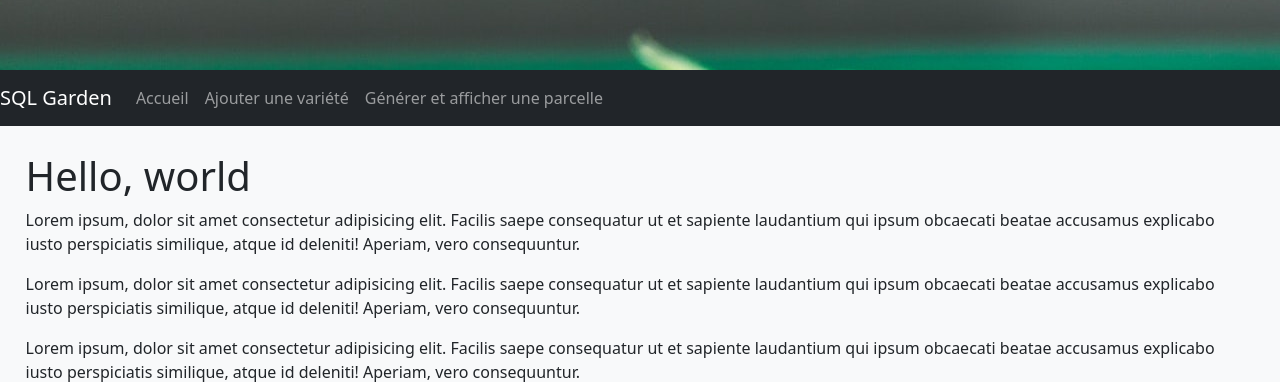
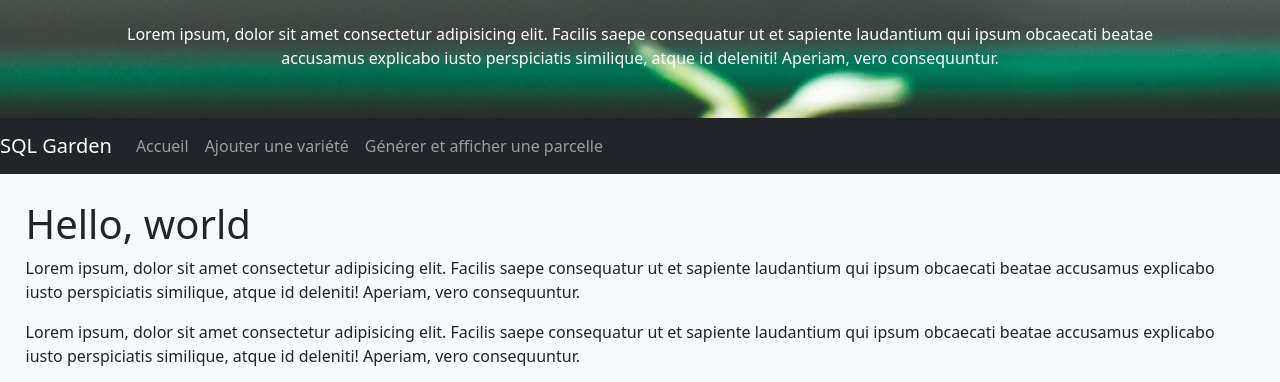
Before and after one commit to fsioni/SQL-Garden, a PHP site: page / in a window 1280 px wide. Shown: the part 74-456 px from the top of the page. Run offline with PHP 8.4, Linux system fonts and the light colour scheme; data that the repository does not hold is empty; some libraries are stand-ins or nearby versions.

Commit message:
Ajout constante description site

```diff
--- a/includes/includes.php
+++ b/includes/includes.php
@@ -1,2 +1,3 @@
 <?php
 $siteName = 'SQL Garden';
+$siteDesc = 'Lorem ipsum, dolor sit amet consectetur adipisicing elit. Facilis saepe consequatur ut et sapiente laudantium qui ipsum obcaecati beatae accusamus explicabo iusto perspiciatis similique, atque id deleniti! Aperiam, vero consequuntur.';
```
